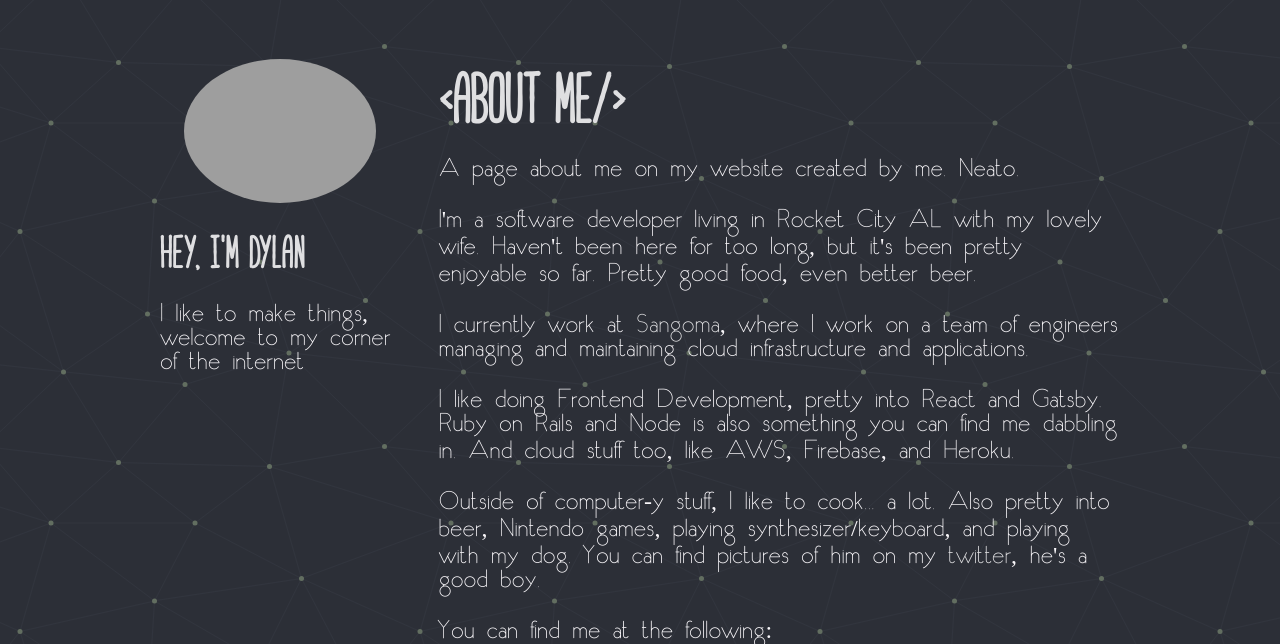
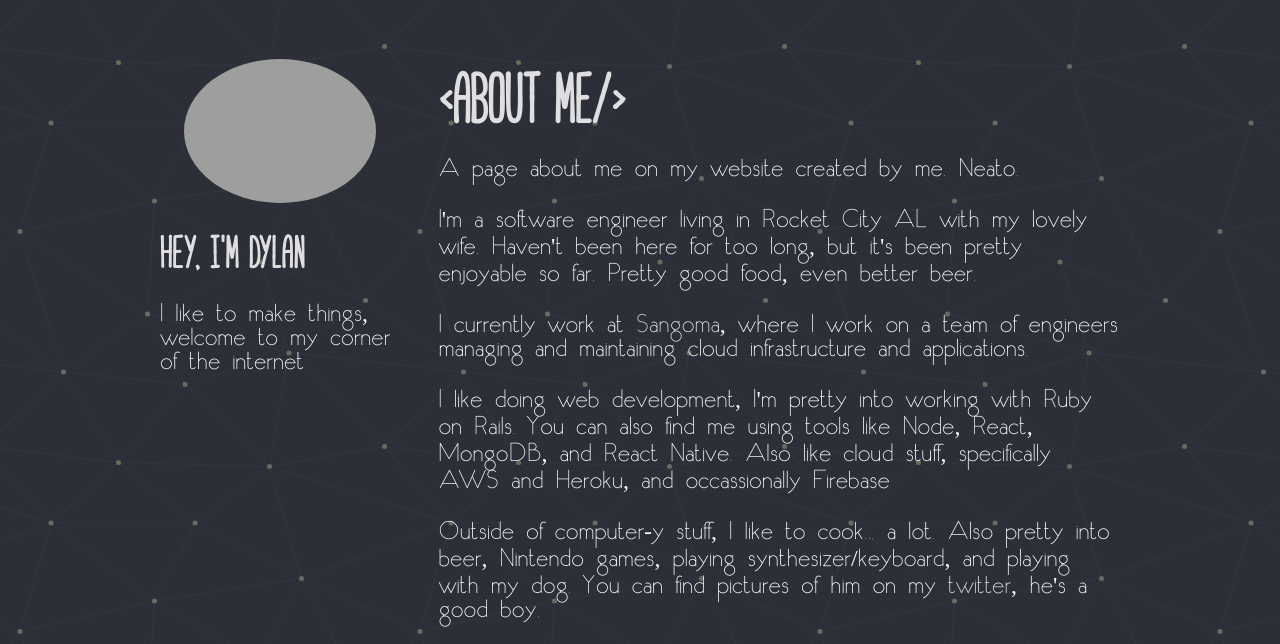
Before and after one commit to takeshi-codes/blog, a Gatsby site: page /about in a window 1280 px wide. Shown: the part 68-712 px from the top of the page. Built offline with nearby package versions, Linux system fonts and the light colour scheme; Gatsby itself is replaced by a stand-in of ours; grey boxes are pictures that could not be loaded.

Commit message:
feat: updated About page

```diff
--- a/src/pages/about.jsx
+++ b/src/pages/about.jsx
@@ -16,9 +16,9 @@ const AboutPage = () => (
     <h1>&#60;About Me&#47;&#62;</h1>
     <p>A page about me on my website created by me. Neato.</p>
     <p>
-      I&apos;m a software developer living in Rocket City AL with my lovely
-      wife. Haven&apos;t been here for too long, but it&apos;s been pretty
-      enjoyable so far. Pretty good food, even better beer.
+      I&apos;m a software engineer living in Rocket City AL with my lovely wife.
+      Haven&apos;t been here for too long, but it&apos;s been pretty enjoyable
+      so far. Pretty good food, even better beer.
     </p>
     <p>
       I currently work at{' '}
@@ -33,9 +33,10 @@ const AboutPage = () => (
       infrastructure and applications.
     </p>
     <p>
-      I like doing Frontend Development, pretty into React and Gatsby. Ruby on
-      Rails and Node is also something you can find me dabbling in. And cloud
-      stuff too, like AWS, Firebase, and Heroku.
+      I like doing web development, I&apos;m pretty into working with Ruby on
+      Rails. You can also find me using tools like Node, React, MongoDB, and
+      React Native. Also like cloud stuff, specifically AWS and Heroku, and
+      occassionally Firebase
     </p>
     <p>
       Outside of computer-y stuff, I like to cook... a lot. Also pretty into
```
